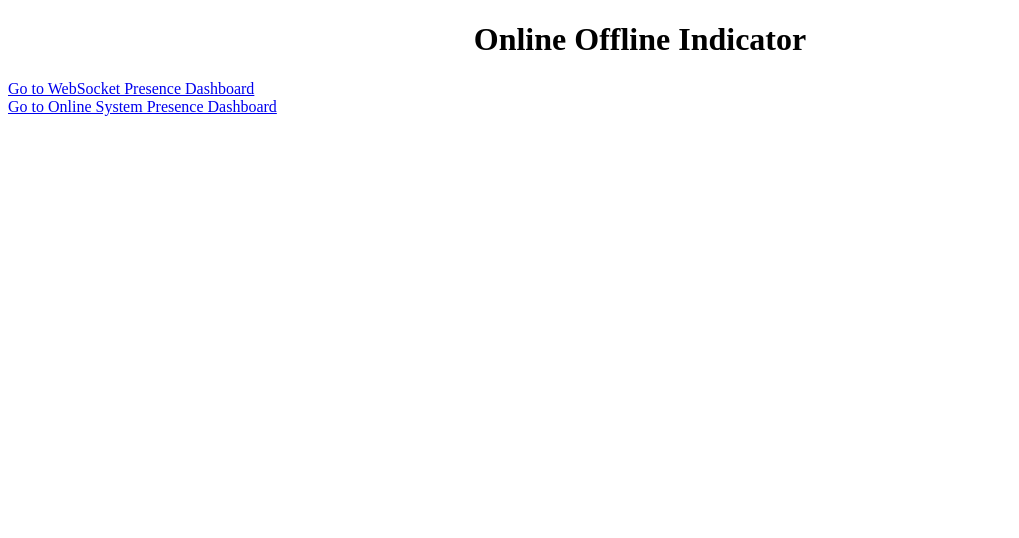
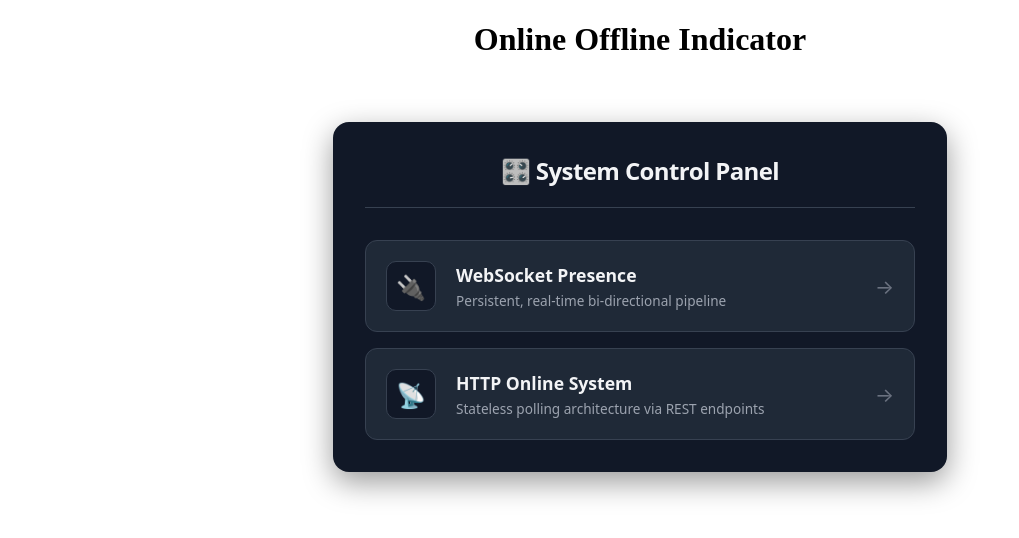
Before and after one commit to AniketKarse/onlineOfflineSystem, a Nuxt app: page / in a window 1280 px wide. Shown: the top 538 px of the page, without its empty margins (0-1019 px from the left). Built offline with nearby package versions, Linux system fonts and the light colour scheme.

Commit message:
chores: Ui changes

```diff
--- a/app/pages/index.vue
+++ b/app/pages/index.vue
@@ -1,17 +1,148 @@
+<!-- pages/index.vue -->
 <script setup lang="ts">
-import WebSockets from './webSockets.vue';
-import OnlineSystem from './onlinesystem.vue';
-
 </script>
 
 <template>
-  <div>
+  <div class="presence-container">
+    <header class="dashboard-header">
+      <h1>🎛️ System Control Panel</h1>
+    </header>
 
-    <NuxtLink to="/Websockets">Go to WebSocket Presence Dashboard</NuxtLink>
-  </div>
+    <main class="navigation-wrapper">
+      <NuxtLink to="/websockets" class="navigation-card variant-websocket">
+        <div class="card-content">
+          <div class="icon-avatar">🔌</div>
+          <div class="meta-text">
+            <h3>WebSocket Presence</h3>
+            <p>Persistent, real-time bi-directional pipeline</p>
+          </div>
+        </div>
+        <span class="arrow-indicator">→</span>
+      </NuxtLink>
 
-  <div>
-
-    <NuxtLink to="/OnlineSystem">Go to Online System Presence Dashboard</NuxtLink>
+      <NuxtLink to="/onlinesystem" class="navigation-card variant-http">
+        <div class="card-content">
+          <div class="icon-avatar">📡</div>
+          <div class="meta-text">
+            <h3>HTTP Online System</h3>
+            <p>Stateless polling architecture via REST endpoints</p>
+          </div>
+        </div>
+        <span class="arrow-indicator">→</span>
+      </NuxtLink>
+    </main>
   </div>
 </template>
+
+<style scoped>
+.presence-container {
+  max-width: 550px;
+  margin: 4rem auto;
+  font-family: system-ui, -apple-system, BlinkMacSystemFont, sans-serif;
+  background: #111827;
+  color: #f3f4f6;
+  border-radius: 16px;
+  padding: 2rem;
+  box-shadow: 0 10px 30px rgba(0, 0, 0, 0.4);
+}
+
+.dashboard-header {
+  border-bottom: 1px solid #374151;
+  padding-bottom: 1.25rem;
+  margin-bottom: 2rem;
+}
+
+.dashboard-header h1 {
+  font-size: 1.5rem;
+  font-weight: 700;
+  margin: 0;
+  letter-spacing: -0.025em;
+}
+
+.navigation-wrapper {
+  display: flex;
+  flex-direction: column;
+  gap: 1rem;
+}
+
+.navigation-card {
+  display: flex;
+  justify-content: space-between;
+  align-items: center;
+  background: #1f2937;
+  border: 1px solid #374151;
+  border-radius: 12px;
+  padding: 1.25rem;
+  text-decoration: none;
+  color: inherit;
+  transition: all 0.25s cubic-bezier(0.4, 0, 0.2, 1);
+}
+
+.card-content {
+  display: flex;
+  align-items: center;
+  gap: 1.25rem;
+}
+
+.icon-avatar {
+  font-size: 1.5rem;
+  background: #111827;
+  width: 48px;
+  height: 48px;
+  border-radius: 10px;
+  display: flex;
+  align-items: center;
+  justify-content: center;
+  border: 1px solid #374151;
+  transition: background 0.2s ease;
+}
+
+.meta-text h3 {
+  margin: 0 0 0.25rem 0;
+  font-size: 1.1rem;
+  font-weight: 600;
+  transition: color 0.2s ease;
+}
+
+.meta-text p {
+  margin: 0;
+  font-size: 0.85rem;
+  color: #9ca3af;
+}
+
+.arrow-indicator {
+  font-size: 1.25rem;
+  color: #6b7280;
+  transform: translateX(0);
+  transition: all 0.25s ease;
+}
+
+.navigation-card:hover {
+  background: #2563eb;
+  border-color: #3b82f6;
+  box-shadow: 0 4px 20px rgba(37, 99, 235, 0.25);
+  transform: translateY(-2px);
+}
+
+.navigation-card:hover .icon-avatar {
+  background: rgba(255, 255, 255, 0.15);
+  border-color: transparent;
+}
+
+.navigation-card:hover .meta-text h3 {
+  color: #ffffff;
+}
+
+.navigation-card:hover .meta-text p {
+  color: #bfdbfe;
+}
+
+.navigation-card:hover .arrow-indicator {
+  color: #ffffff;
+  transform: translateX(4px);
+}
+
+.navigation-card:active {
+  transform: translateY(0);
+}
+</style>
```
Also changed, not shown: 1 other file (tests, documents, lock files or other folders).
